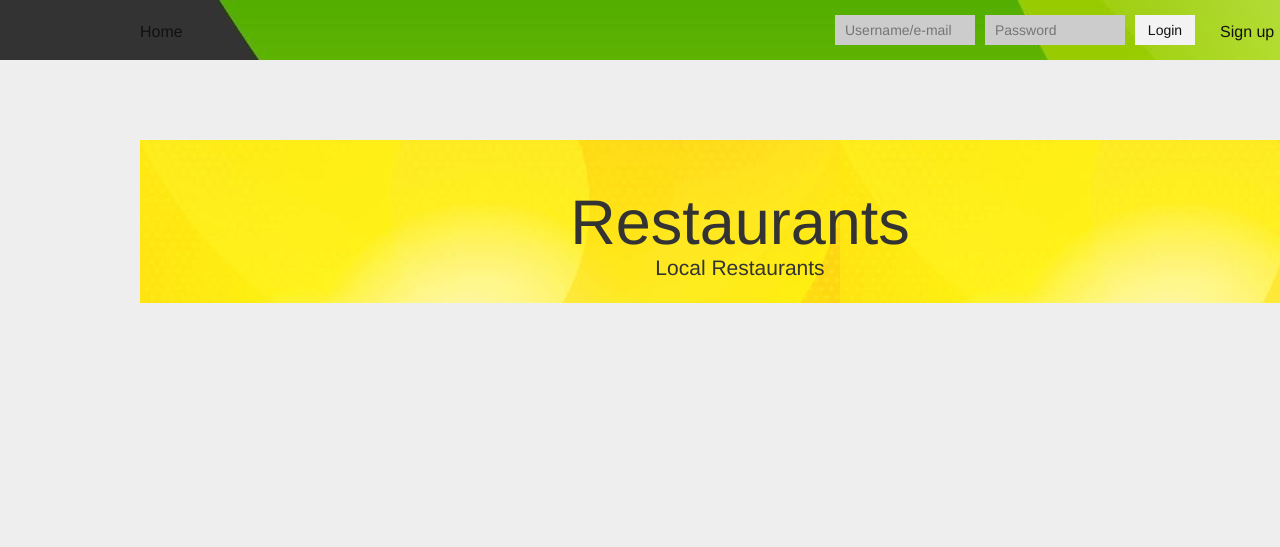
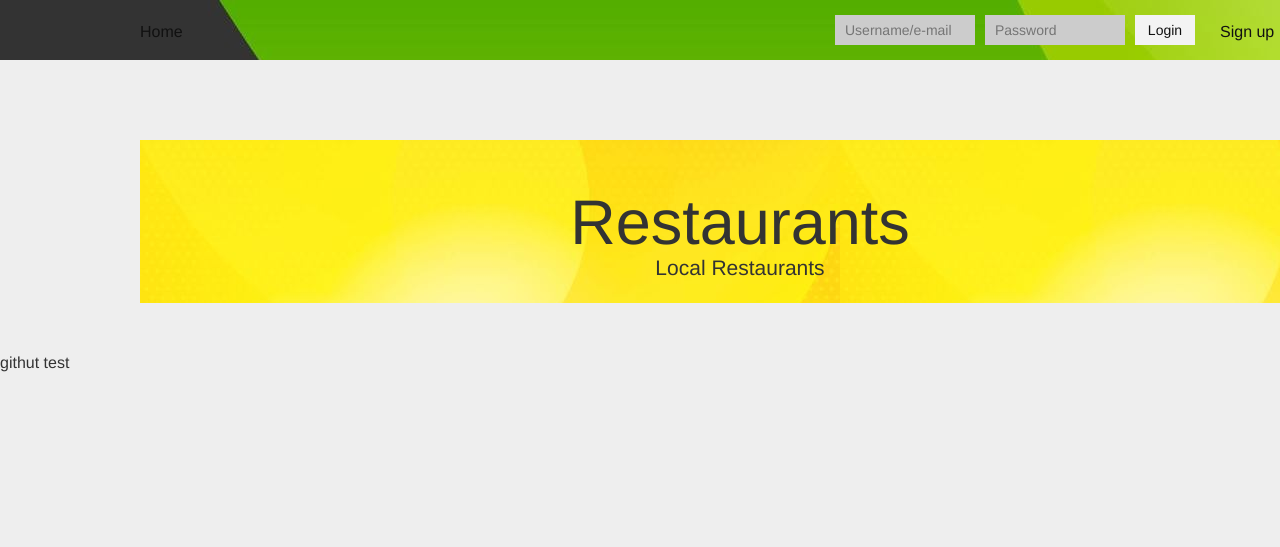
Before and after one commit to elias2211/Capstone, a PHP site: page / in a window 1280 px wide; the page is wider, and only the part inside the window is pictured. Shown: the top 547 px of that part. Run offline with PHP 8.4, Linux system fonts and the light colour scheme; data that the repository does not hold is empty; some libraries are stand-ins or nearby versions.

Commit message:
edited index.php to test github

```diff
--- a/index.php
+++ b/index.php
@@ -118,3 +118,10 @@
     include_once 'includes/footer.php';
 
 ?>
+
+
+<?php
+
+echo "githut test";
+
+?>
```
